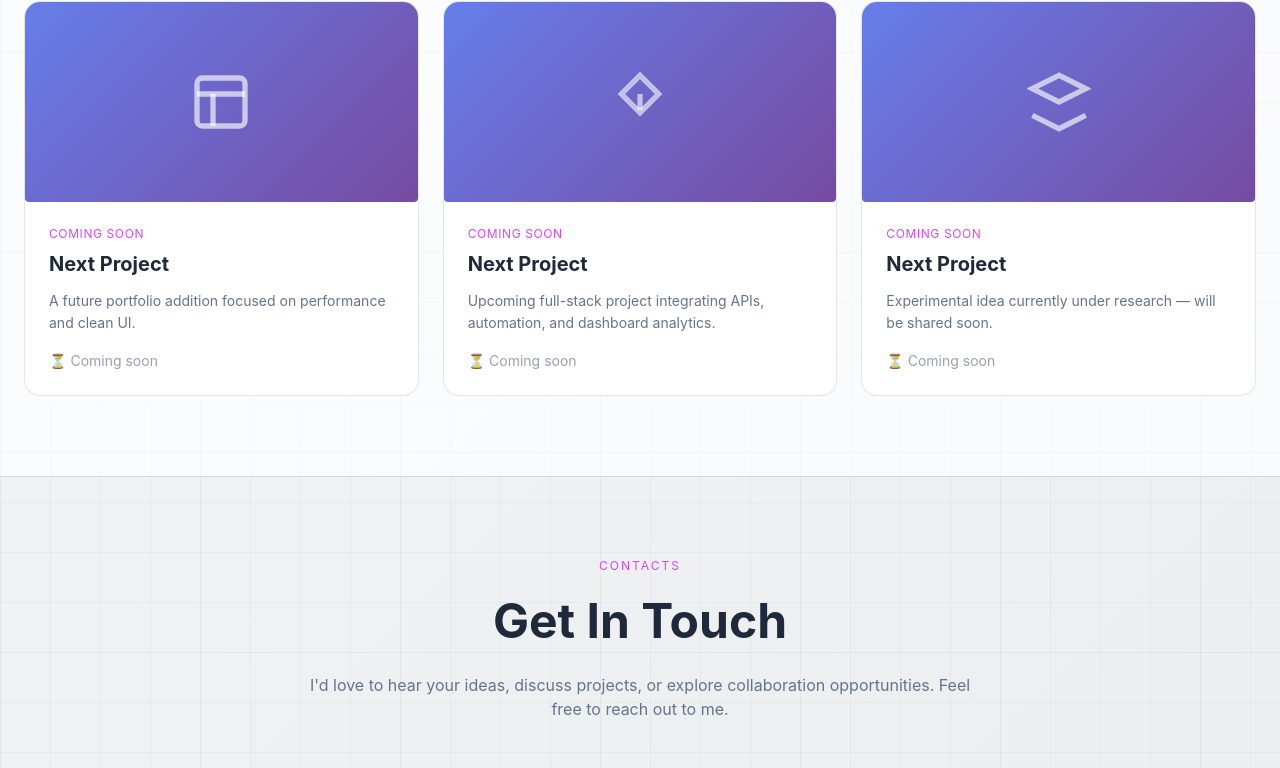
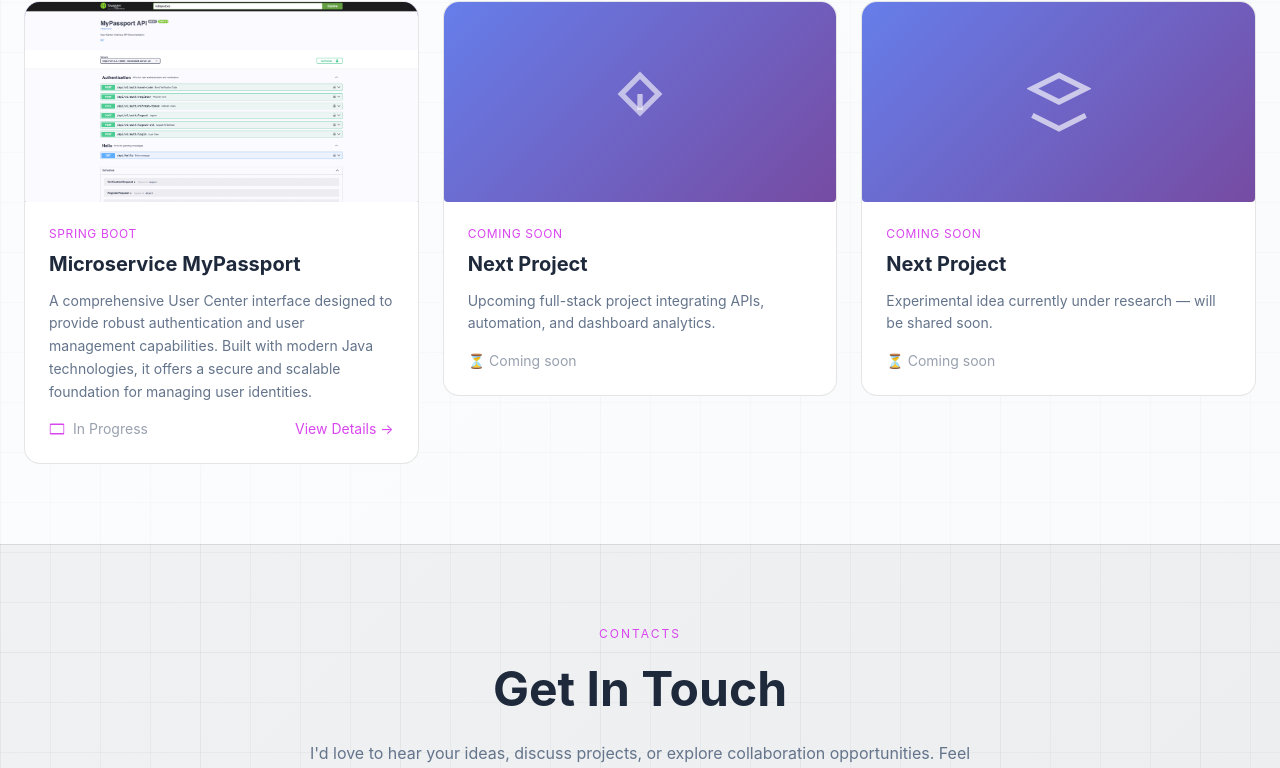
Before and after one commit to brettoak/my-personal-page, a React (Vite) app: page / in a window 1280 px wide. Shown: the part 2348-3116 px from the top of the page. Built offline with nearby package versions, Linux system fonts and the light colour scheme.

Commit message:
Update Portfolio.jsx

```diff
--- a/src/components/Portfolio.jsx
+++ b/src/components/Portfolio.jsx
@@ -2,6 +2,7 @@ import AnimatedCard from './AnimatedCard'
 import number1 from "../assets/number1.png";
 import number2 from "../assets/number2.png";
 import number3 from "../assets/number3.png";
+import number4 from "../assets/number4.png";
 
 export default function Portfolio() {
   const projects = [
@@ -55,6 +56,8 @@ export default function Portfolio() {
       showDetails: true,
     },
     {
+      link: 'https://springboot.dongyuhan.com',
+      image: number4,
       gradient: 'from-orange-500 to-red-600',
       icon: (
         <svg className="w-16 h-16 text-white/65" fill="none" stroke="currentColor" strokeWidth="2" viewBox="0 0 24 24">
@@ -63,11 +66,11 @@ export default function Portfolio() {
           <line x1="9" y1="21" x2="9" y2="9" />
         </svg>
       ),
-      category: 'Coming Soon',
-      title: 'Next Project',
-      description: 'A future portfolio addition focused on performance and clean UI.',
-      status: '⏳ Coming soon',
-      showDetails: false,
+      category: 'Spring Boot',
+      title: 'Microservice MyPassport',
+      description: 'A comprehensive User Center interface designed to provide robust authentication and user management capabilities. Built with modern Java technologies, it offers a secure and scalable foundation for managing user identities.',
+      status: 'In Progress',
+      showDetails: true,
     },
     {
       gradient: 'from-indigo-500 to-purple-600',
```
